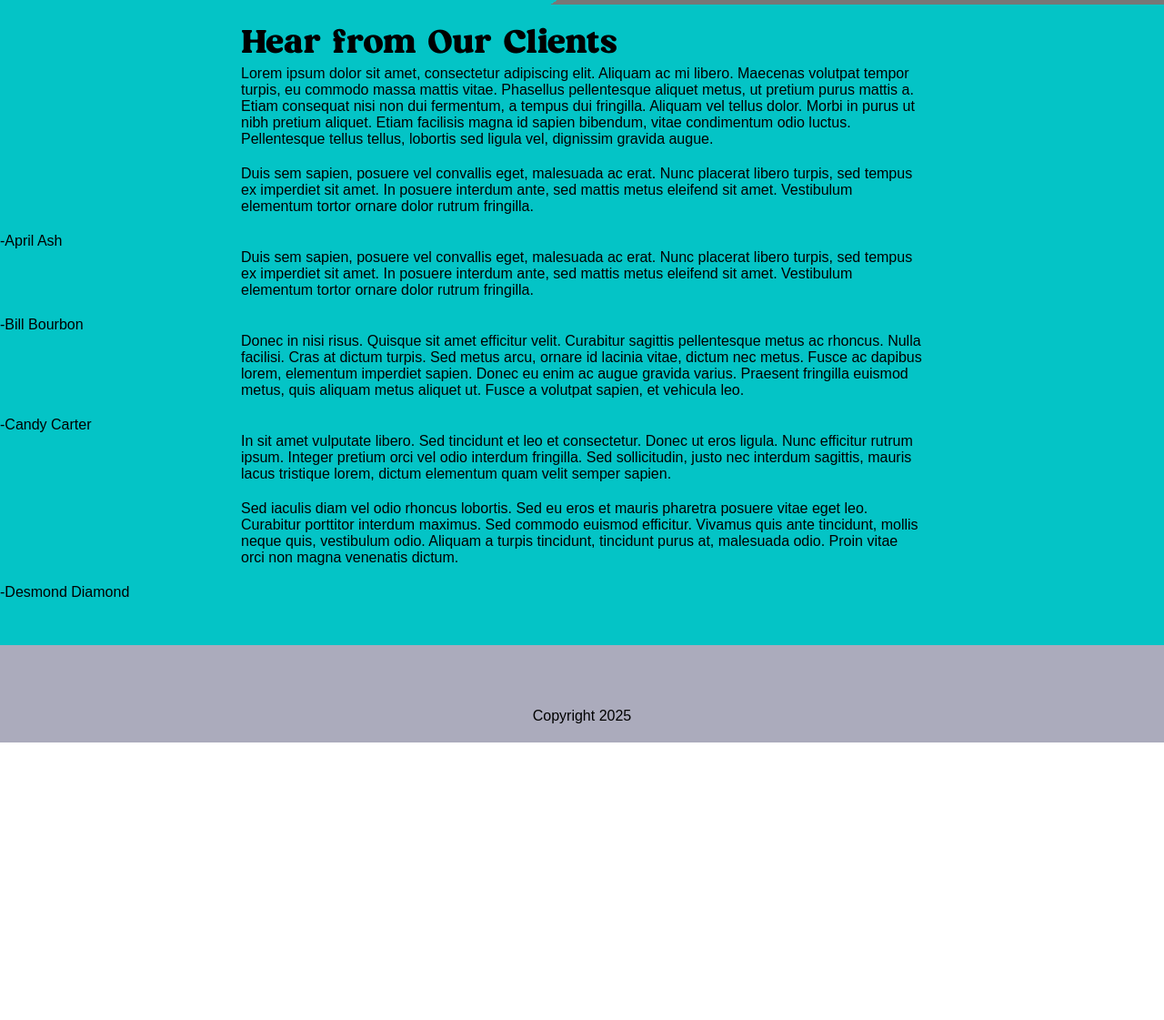
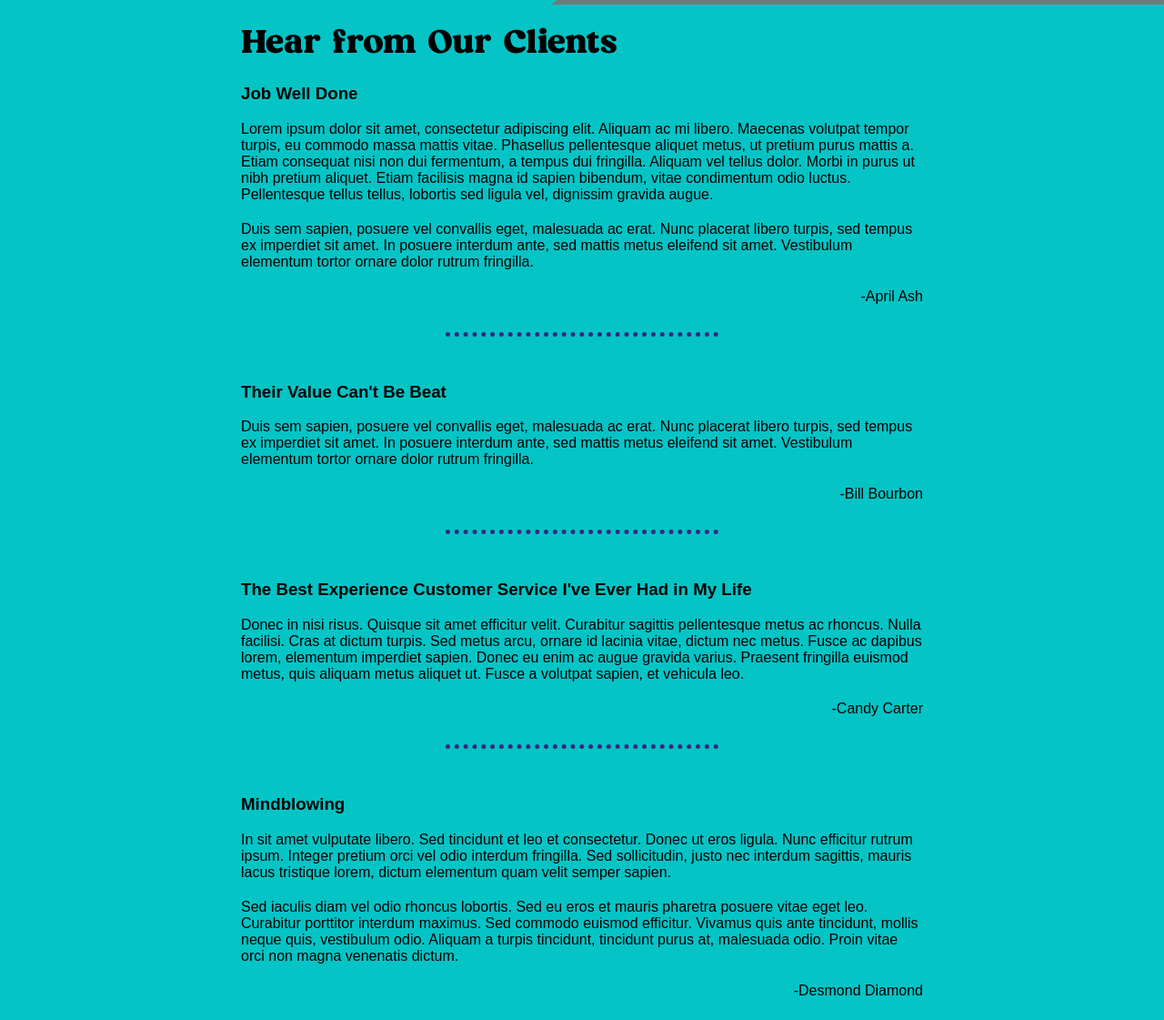
Before and after one commit to Joannamcregan/bold-geometric-template, a plain HTML site: page index.html in a window 1280 px wide. Shown: the part 1531-2652 px from the top of the page at 91% size. Before the commit the page ends 2347 px from the top, so only its background shows below. Drawn offline with Linux system fonts and the light colour scheme; a web font is replaced by a local one.

Commit message:
Add files via upload

```diff
--- a/index.html
+++ b/index.html
@@ -12,7 +12,7 @@
 </head>
 <header>
     <img src="./img/logo.jpg" alt="Yellow and blue text spell out the word 'Bold' beside a purple and magenta greater-than sign" id="site-logo" />
-    <img src="./img/mobile-menu-icon.png" aria-label="mobile menu icon" class="mobile" />
+    <img src="./img/mobile-menu-icon.png" aria-label="mobile menu icon" class="mobile" id="mobile-menu-icon" />
     <nav class="desktop">
         <a>About</a>
         <a>Services</a>
@@ -74,23 +74,30 @@
         <div class="gray-turquoise-transition"></div>
         <div class="turquoise-section">
             <h2>Hear from Our Clients</h2>
-            <div class="gray-box">
+            <div class="review-box">
+                <h3>Job Well Done</h3>
                 <p>Lorem ipsum dolor sit amet, consectetur adipiscing elit. Aliquam ac mi libero. Maecenas volutpat tempor turpis, eu commodo massa mattis vitae. Phasellus pellentesque aliquet metus, ut pretium purus mattis a. Etiam consequat nisi non dui fermentum, a tempus dui fringilla. Aliquam vel tellus dolor. Morbi in purus ut nibh pretium aliquet. Etiam facilisis magna id sapien bibendum, vitae condimentum odio luctus. Pellentesque tellus tellus, lobortis sed ligula vel, dignissim gravida augue.</p>
                 <p>Duis sem sapien, posuere vel convallis eget, malesuada ac erat. Nunc placerat libero turpis, sed tempus ex imperdiet sit amet. In posuere interdum ante, sed mattis metus eleifend sit amet. Vestibulum elementum tortor ornare dolor rutrum fringilla.</p>
-                <span>-April Ash</span>
+                <p class="reviewer">-April Ash</p>
             </div>
-            <div class="gray-box">
+            <div class="review-divider"></div>
+            <div class="review-box">
+                <h3>Their Value Can't Be Beat</h3>
                 <p>Duis sem sapien, posuere vel convallis eget, malesuada ac erat. Nunc placerat libero turpis, sed tempus ex imperdiet sit amet. In posuere interdum ante, sed mattis metus eleifend sit amet. Vestibulum elementum tortor ornare dolor rutrum fringilla.</p>
-                <span>-Bill Bourbon</span>
+                <p class="reviewer">-Bill Bourbon</p>
             </div>
-            <div class="gray-box">
+            <div class="review-divider"></div>
+            <div class="review-box">
+                <h3>The Best Experience Customer Service I've Ever Had in My Life</h3>
                 <p>Donec in nisi risus. Quisque sit amet efficitur velit. Curabitur sagittis pellentesque metus ac rhoncus. Nulla facilisi. Cras at dictum turpis. Sed metus arcu, ornare id lacinia vitae, dictum nec metus. Fusce ac dapibus lorem, elementum imperdiet sapien. Donec eu enim ac augue gravida varius. Praesent fringilla euismod metus, quis aliquam metus aliquet ut. Fusce a volutpat sapien, et vehicula leo.</p>
-                <span>-Candy Carter</span>
+                <p class="reviewer">-Candy Carter</p>
             </div>
-            <div class="gray-box">
+            <div class="review-divider"></div>
+            <div class="review-box">
+                <h3>Mindblowing</h3>
                 <p>In sit amet vulputate libero. Sed tincidunt et leo et consectetur. Donec ut eros ligula. Nunc efficitur rutrum ipsum. Integer pretium orci vel odio interdum fringilla. Sed sollicitudin, justo nec interdum sagittis, mauris lacus tristique lorem, dictum elementum quam velit semper sapien.</p>
                 <p>Sed iaculis diam vel odio rhoncus lobortis. Sed eu eros et mauris pharetra posuere vitae eget leo. Curabitur porttitor interdum maximus. Sed commodo euismod efficitur. Vivamus quis ante tincidunt, mollis neque quis, vestibulum odio. Aliquam a turpis tincidunt, tincidunt purus at, malesuada odio. Proin vitae orci non magna venenatis dictum.</p>
-                <span>-Desmond Diamond</span>
+                <p class="reviewer">-Desmond Diamond</p>
             </div>
         </div>
         <div class="turquoise-gray-transition"></div>
--- a/style.css
+++ b/style.css
@@ -18,12 +18,14 @@
 @media screen and (max-width: 500px) {
   .mobile{
     display: block;
-    position: absolute;
-    right: 10px;
   }
   .desktop{
     display: none;
   }
+}
+#mobile-menu-icon{
+    position: absolute;
+    right: 20px;
 }
 .number-text{
     font-family: sans-serif;
@@ -59,11 +61,6 @@ header a{
     }
     header a{
         margin: 0px 20px;
-    }
-}
-@media screen and (max-width: 700px) {
-    #site-logo{
-        margin-right: 20px;
     }
 }
 h1{
@@ -105,6 +102,10 @@ p{
     background: black;
     color: white;
 }
+.review-box{
+    width: 750px;
+    margin: 20px auto 0px auto;
+}
 @media screen and (max-width: 800px) {
     h1{
         width: 90vw;
@@ -116,6 +117,9 @@ p{
         width: 90vw;
     }
     .image-wrap{
+        width: 90vw;
+    }
+    .review-box{
         width: 90vw;
     }
 }
@@ -221,6 +225,15 @@ p{
         margin-right: 0px;
     }
 }
+.reviewer{
+    text-align: right;
+}
+.review-divider{
+    height: 0px;
+    width: 300px;
+    border-bottom: dotted #392584 5px;
+    margin: 10px auto 50px auto;
+}
 footer{
     background: #ababbc;
     text-align: center;
```
